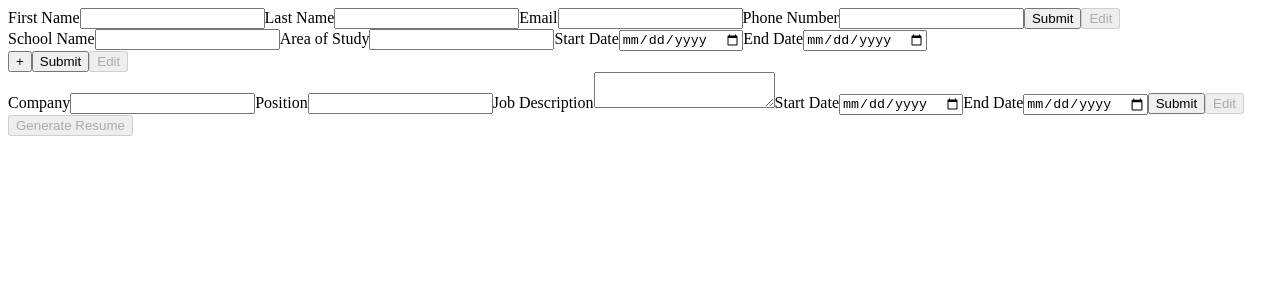
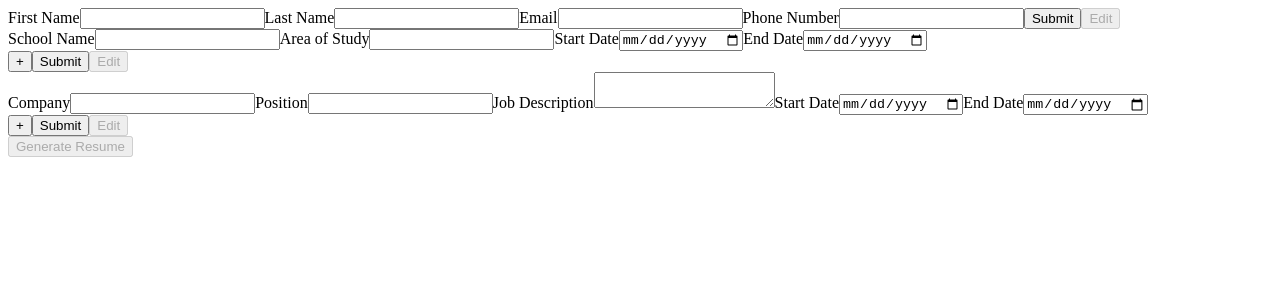
Before and after one commit to flipott/resumecreator, a React (Create React App) app in the folder resumecreator/: page / in a window 1280 px wide. Shown: the top 300 px of the page. Built offline with nearby package versions, Linux system fonts and the light colour scheme.

Commit message:
Implement ability to add multiple entries

```diff
--- a/resumecreator/src/components/Work.js
+++ b/resumecreator/src/components/Work.js
@@ -5,55 +5,98 @@ class Work extends Component {
         super();
 
         this.state = {
-            workArray: {
+            workArray: [{
                 company: '',
                 position: '',
                 duties: '',
                 startDate: '',
-                endDate: '',
-            },
+                endDate: ''}],
             disabled: false,
-            editable: true,
-
+            formCount: 1
         };
     }
 
     handleChange = (e) => {
         const name = e.target.name;
         const value = e.target.value;
+        const id = e.target.id;
 
         this.setState(prevState => ({
-            workArray: {
-                ...prevState.workArray,
-                [name] : value
-            }
+            workArray: prevState.workArray.map((arr, ind) => {
+                if (ind == id) return {...arr, [name] : value}
+                return arr
+            })
         }))
     }
 
     submitHandler = (e) => {
         this.props.handleSubmit(e, this.state.workArray);
+        this.setState({disabled: true})
+    }
+
+    delete = (index) => {
+        console.log(index);
         this.setState(prevState => ({
-            disabled: !prevState.disabled,
-            editable: !prevState.editable
+            workArray: prevState.workArray.filter((arr, ind) => {
+                if (ind != index) return arr
+            }),
+            formCount: prevState.formCount - 1,
+            disabled: false
         }))
+    }
+
+    generateInputs = () => {
+        const arr = [];
+        for (let i=0; i<this.state.formCount; i++) {
+            arr.push(
+                <div key={i}>
+                    <label htmlFor="company">Company</label>
+                    <input required type="text" name="company" id={i} onChange={this.handleChange} value={this.state.workArray[i]['company']} disabled={this.state.disabled}/>
+                    <label htmlFor="position">Position</label>
+                    <input required type="text" name="position" id={i} onChange={this.handleChange} value={this.state.workArray[i]['position']} disabled={this.state.disabled}/>
+                    <label htmlFor="duties">Job Description</label>
+                    <textarea required name="duties" id={i} onChange={this.handleChange} value={this.state.workArray[i]['duties']} disabled={this.state.disabled}/>
+                    <label htmlFor="startDate">Start Date</label>
+                    <input required type="date" name="startDate" id={i} onChange={this.handleChange} value={this.state.workArray[i]['startDate']} disabled={this.state.disabled}/>
+                    <label htmlFor="endDate">End Date</label>
+                    <input required type="date" name="endDate" id={i} onChange={this.handleChange} value={this.state.workArray[i]['endDate']} disabled={this.state.disabled}/>
+                    {this.state.formCount > 1 && (i > 0) ? <button id={i} disabled={this.state.disabled} type="button" onClick={() => this.delete(i)}>x</button> : ''}
+                    <br></br>
+                </div>
+            )
+        }
+        return arr;
+    }
+
+    addExp = () => {
+        if (this.state.formCount === 5) {
+            console.log("You can only have a mximum of 5 entries.");
+            return false;
+        }
+        this.setState(prevState => ({
+            formCount: prevState.formCount +1,
+            workArray: [...prevState.workArray, {
+                company: '',
+                position: '',
+                duties: '',
+                startDate: '',
+                endDate: ''}],
+            disabled: false
+        }))
+    }
+
+    edit = () => {
+        this.setState({disabled: false})
     }
 
     render() {
         return (
             <div>
                 <form onSubmit={(e) => this.submitHandler(e)} id="work">
-                    <label htmlFor="company">Company</label>
-                    <input required type="text" name="company" id="company" onChange={this.handleChange} value={this.state.workArray.company} disabled={this.state.disabled}/>
-                    <label htmlFor="position">Position</label>
-                    <input required type="text" name="position" id="position" onChange={this.handleChange} value={this.state.workArray.position} disabled={this.state.disabled}/>
-                    <label htmlFor="duties">Job Description</label>
-                    <textarea required name="duties" id="duties" onChange={this.handleChange} value={this.state.workArray.duties} disabled={this.state.disabled}/>
-                    <label htmlFor="startDate">Start Date</label>
-                    <input required type="date" name="startDate" id="startDate" onChange={this.handleChange} value={this.state.workArray.startDate} disabled={this.state.disabled}/>
-                    <label htmlFor="endDate">End Date</label>
-                    <input required type="date" name="endDate" id="endDate" onChange={this.handleChange} value={this.state.workArray.endDate} disabled={this.state.disabled}/>
+                    {this.generateInputs()}
+                    <button type="button" onClick={this.addExp}>+</button>
                     <button type="submit" disabled={this.state.disabled}>Submit</button>
-                    <button disabled={this.state.editable}>Edit</button>
+                    <button disabled={!this.state.disabled} onClick={this.edit} type="button">Edit</button>
                 </form>
             </div>
         )
```
